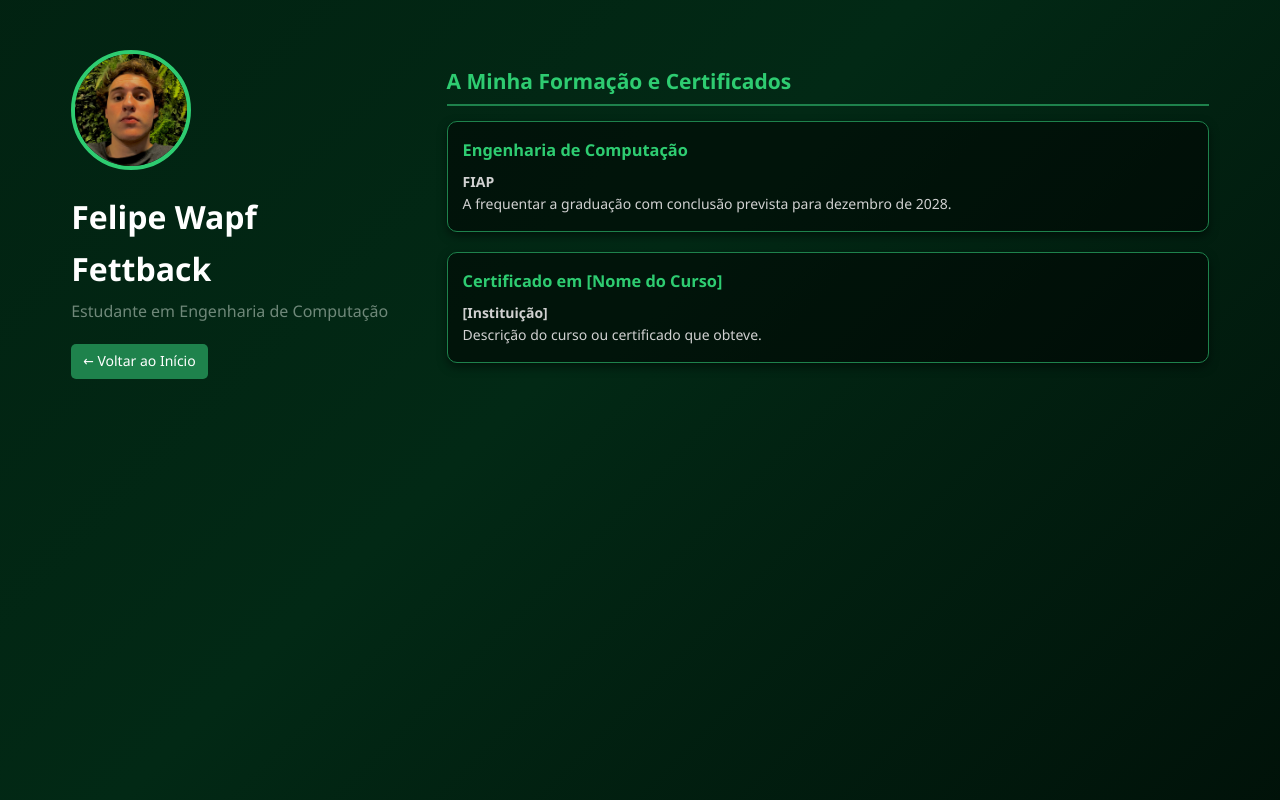
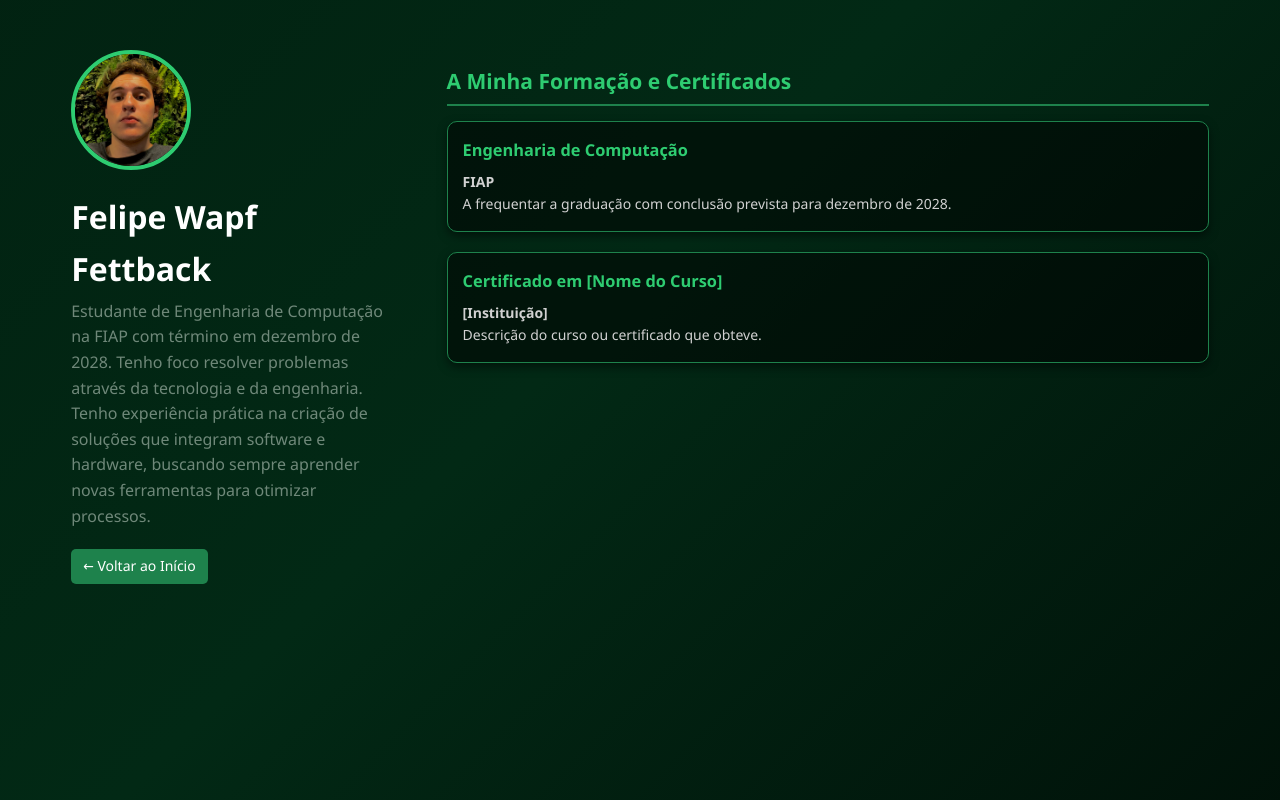
Before and after one commit to FelipeFettback/Meu-Portfolio, a Next.js app in the folder meu-portfolio-nextnpx/: page /diplomas in a window 1280 px wide. Built offline with nearby package versions, Linux system fonts and the light colour scheme.

Commit message:
Troca  do subtitulo.

```diff
--- a/meu-portfolio-nextnpx/app/diplomas/page.tsx
+++ b/meu-portfolio-nextnpx/app/diplomas/page.tsx
@@ -8,7 +8,7 @@ export default function Diplomas() {
       <header>
         <img src="/midia/FelipeWapfFettbackFoto.jpeg" alt="Felipe Fettback" className="foto-perfil" />
         <h1>Felipe Wapf Fettback</h1>
-        <p className="subtitulo">Estudante em Engenharia de Computação</p>
+        <p className="subtitulo">Estudante de Engenharia de Computação na FIAP com término em dezembro de 2028. Tenho foco resolver problemas através da tecnologia e da engenharia. Tenho experiência prática na criação de soluções que integram software e hardware, buscando sempre aprender novas ferramentas para otimizar processos.</p>
         <div className="links-contato">
             <Link href="/">← Voltar ao Início</Link>
         </div>
```
